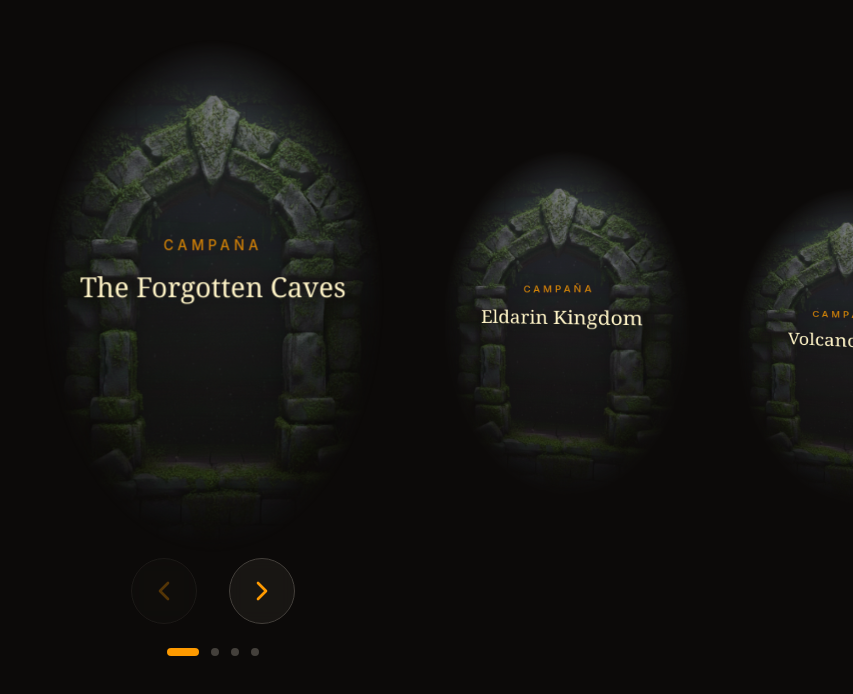
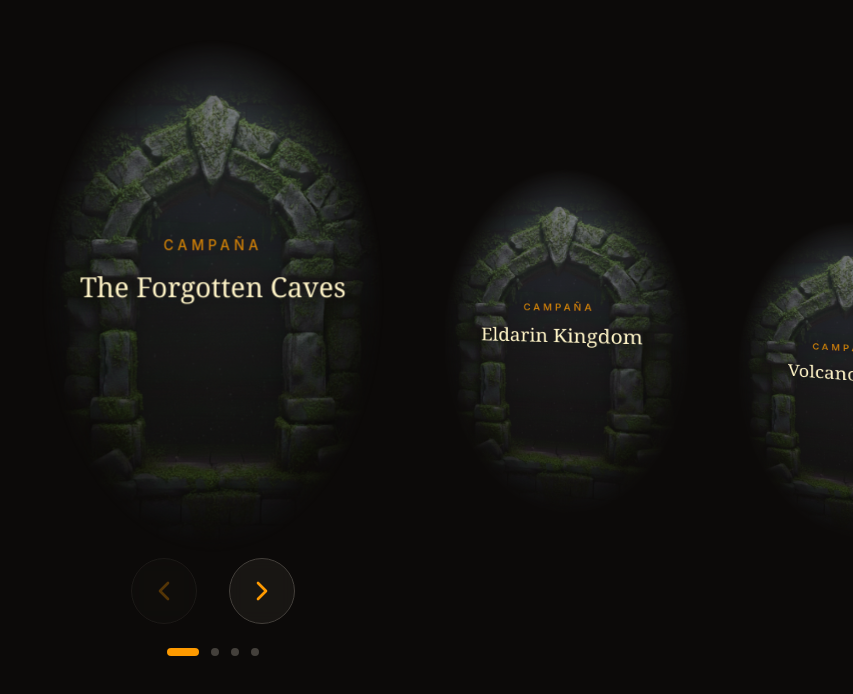
Before and after one commit to JoelSantosNpm/questlog, a Next.js app: page / in a window 1280 px wide. Shown: the part 104-798 px from the top of the page, without its empty margins (427-1280 px from the left). Built offline with nearby package versions, Linux system fonts and the light colour scheme.

Commit message:
ajuste de animaciones

```diff
--- a/src/app/components/portal/portal-card.tsx
+++ b/src/app/components/portal/portal-card.tsx
@@ -27,7 +27,7 @@ export const PortalCard = ({
       initial={false}
       animate={{
         x: offset * 380, // Reduced spacing for tighter cluster
-        y: Math.abs(offset) * 30, // Arch effect: side cards move up
+        y: Math.abs(offset) * 50, // Arch effect: side cards move up
         scale: isActive ? 1.15 : 0.85,
         rotateY: offset * -30, // Inward rotation -25
         z: Math.abs(offset) * -100, // Depth pushback -100
@@ -35,7 +35,7 @@ export const PortalCard = ({
       }}
       transition={{
         type: "spring",
-        stiffness: 260,
+        stiffness: 160,
         damping: 20,
       }}
       style={{
```
